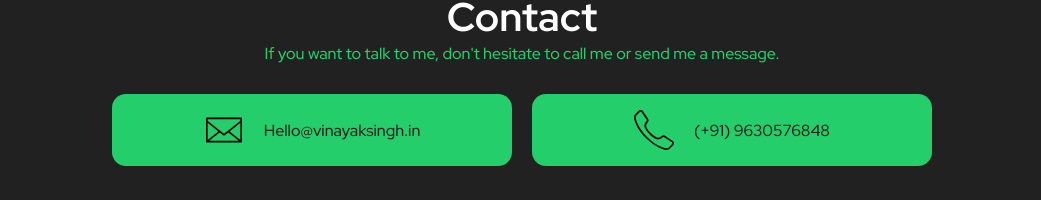
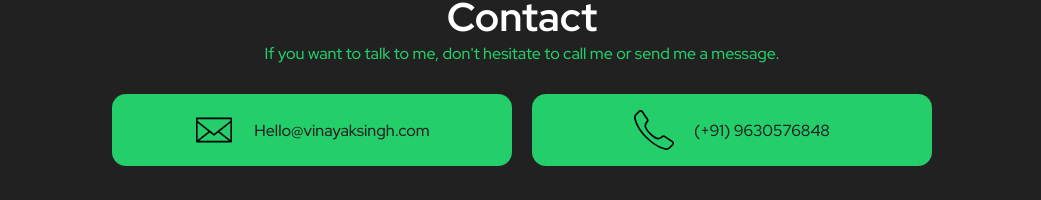
Before and after one commit to yuliiak111/portfolio, a React (Create React App) app: page / in a window 1280 px wide. Shown: the part 2780-2980 px from the top of the page, without its empty margins (118-1159 px from the left). Built offline with nearby package versions, Linux system fonts and the light colour scheme.

Commit message:
Update Contact.tsx

```diff
--- a/src/components/Contact/Contact.tsx
+++ b/src/components/Contact/Contact.tsx
@@ -15,7 +15,7 @@ export function Contact(){
       <div className="contacts">
         <div>
           <img src={emailIcon} alt="Email" />
-          <a href="mailto:Hello@vinayaksingh.in">Hello@vinayaksingh.in</a>
+          <a href="mailto:Hello@vinayaksingh.in">Hello@vinayaksingh.com</a>
         </div>
         <div>
           <img src={phoneIcon} alt="Phone No" />
```
